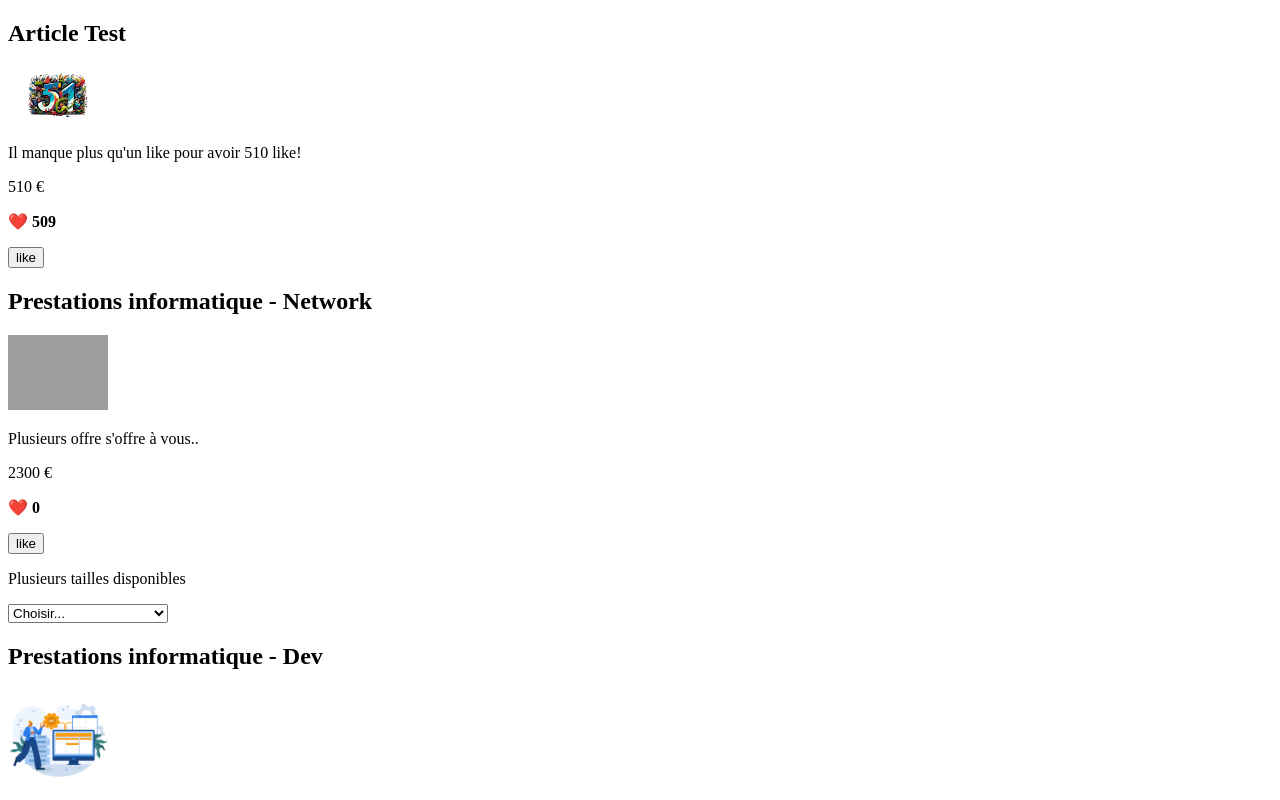
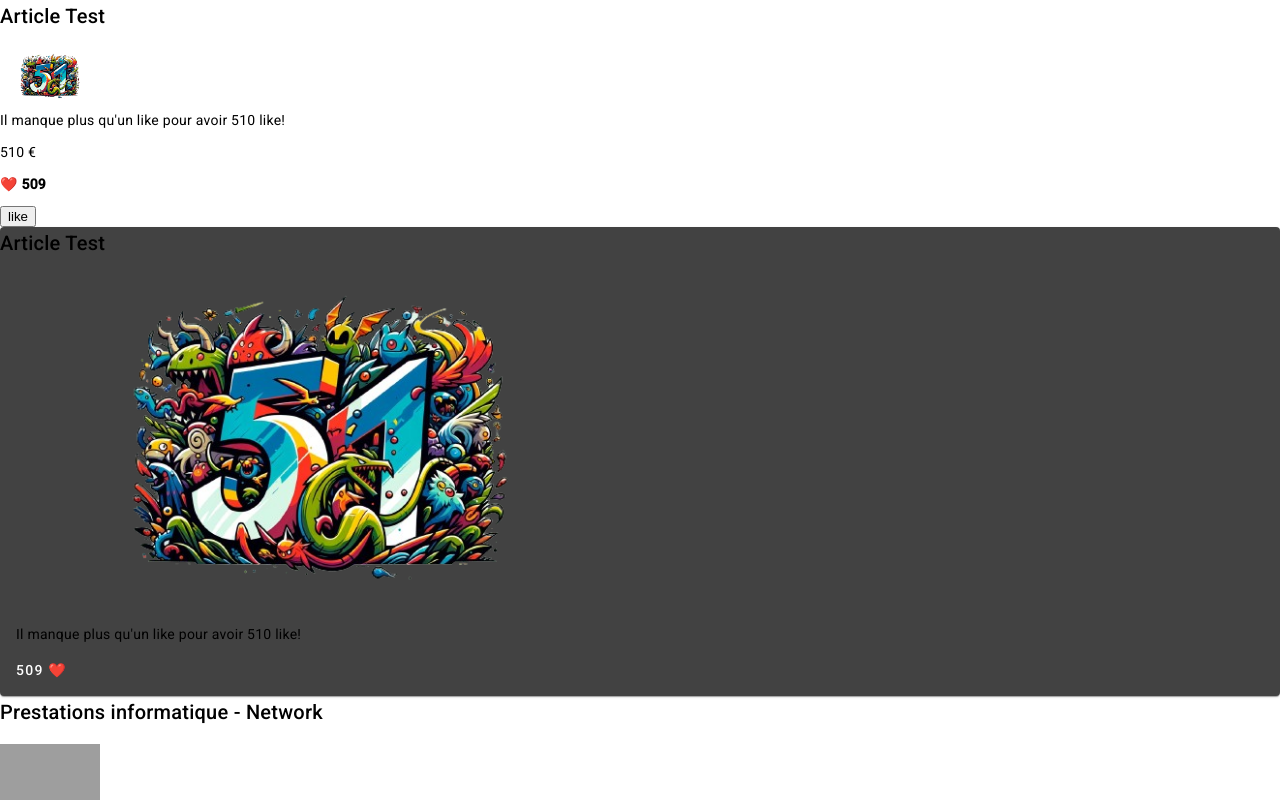
Before and after one commit to ZaherMadi/51Blog, an Angular app: page / in a window 1280 px wide. Shown: the top 800 px of the page. Built offline with nearby package versions, Linux system fonts and the light colour scheme; grey boxes are pictures that could not be loaded.

Commit message:
products add with materialUI

```diff
--- a/angular.json
+++ b/angular.json
@@ -52,6 +52,7 @@
               "src/assets"
             ],
             "styles": [
+              "@angular/material/prebuilt-themes/pink-bluegrey.css",
               "src/styles.css"
             ],
             "scripts": []
--- a/package.json
+++ b/package.json
@@ -10,10 +10,12 @@
   "private": true,
   "dependencies": {
     "@angular/animations": "^17.0.0",
+    "@angular/cdk": "^17.0.3",
     "@angular/common": "^17.0.0",
     "@angular/compiler": "^17.0.0",
     "@angular/core": "^17.0.0",
     "@angular/forms": "^17.0.0",
+    "@angular/material": "^17.0.3",
     "@angular/platform-browser": "^17.0.0",
     "@angular/platform-browser-dynamic": "^17.0.0",
     "@angular/router": "^17.0.0",
--- a/src/app/app.component.ts
+++ b/src/app/app.component.ts
@@ -3,8 +3,6 @@
 import { RouterOutlet } from '@angular/router';
 import { ProductCardComponent } from './product-card/product-card.component';
 import { Product } from './models/product.model';
-
-
 @Component({
   selector: 'app-root',
   standalone: true,
--- a/src/app/app.config.ts
+++ b/src/app/app.config.ts
@@ -2,7 +2,8 @@
 import { provideRouter } from '@angular/router';
 
 import { routes } from './app.routes';
+import { provideAnimations } from '@angular/platform-browser/animations';
 
 export const appConfig: ApplicationConfig = {
-  providers: [provideRouter(routes)]
+  providers: [provideRouter(routes), provideAnimations()]
 };
--- /dev/null
+++ b/src/app/product-card/product-card.component.css
@@ -0,0 +1,5 @@
+.custom-image-size {
+    max-width: 50%;
+    height: auto;
+    display: block;
+}
--- a/src/app/product-card/product-card.component.html
+++ b/src/app/product-card/product-card.component.html
@@ -10,3 +10,16 @@
     <option *ngFor="let element of myProduct.size" [value]="element">{{element}}</option>
 
 </select>
+
+<mat-card>
+    <mat-card-title>{{myProduct.title}}</mat-card-title>
+    <img mat-card-image class="custom-image-size" src="{{myProduct.imageUrl}}">
+    <mat-card-content>{{myProduct.description}}</mat-card-content>
+
+    <mat-card-actions>
+        <button mat-button (click)="onAddLike()">{{myProduct.likes}} ❤️</button>
+      </mat-card-actions>
+
+
+
+</mat-card>
--- a/src/app/product-card/product-card.component.ts
+++ b/src/app/product-card/product-card.component.ts
@@ -1,13 +1,15 @@
 import { Component, Input, OnInit } from '@angular/core';
 import { Product } from '../models/product.model';
 import { NgIf,NgFor } from '@angular/common';
+import { MatCardModule } from '@angular/material/card';
+import {MatButtonModule} from '@angular/material/button';
 
 @Component({
   selector: 'app-product-card',
   standalone: true,
-  imports: [NgIf,NgFor],
+  imports: [NgIf,NgFor, MatCardModule, MatButtonModule],
   templateUrl: "./product-card.component.html",
-  styles: ``
+  styleUrl: "./product-card.component.css"
 })
 
 export class ProductCardComponent{
--- a/src/index.html
+++ b/src/index.html
@@ -6,8 +6,10 @@
   <base href="/">
   <meta name="viewport" content="width=device-width, initial-scale=1">
   <link rel="icon" type="image/x-icon" href="favicon.ico">
+  <link href="https://fonts.googleapis.com/css2?family=Roboto:wght@300;400;500&display=swap" rel="stylesheet">
+  <link href="https://fonts.googleapis.com/icon?family=Material+Icons" rel="stylesheet">
 </head>
-<body>
+<body class="mat-typography">
   <app-root></app-root>
 </body>
 </html>
--- a/src/styles.css
+++ b/src/styles.css
@@ -1 +1,4 @@
 /* You can add global styles to this file, and also import other style files */
+
+html, body { height: 100%; }
+body { margin: 0; font-family: Roboto, "Helvetica Neue", sans-serif; }
```
Also changed, not shown: 1 other file (tests, documents, lock files or other folders).
